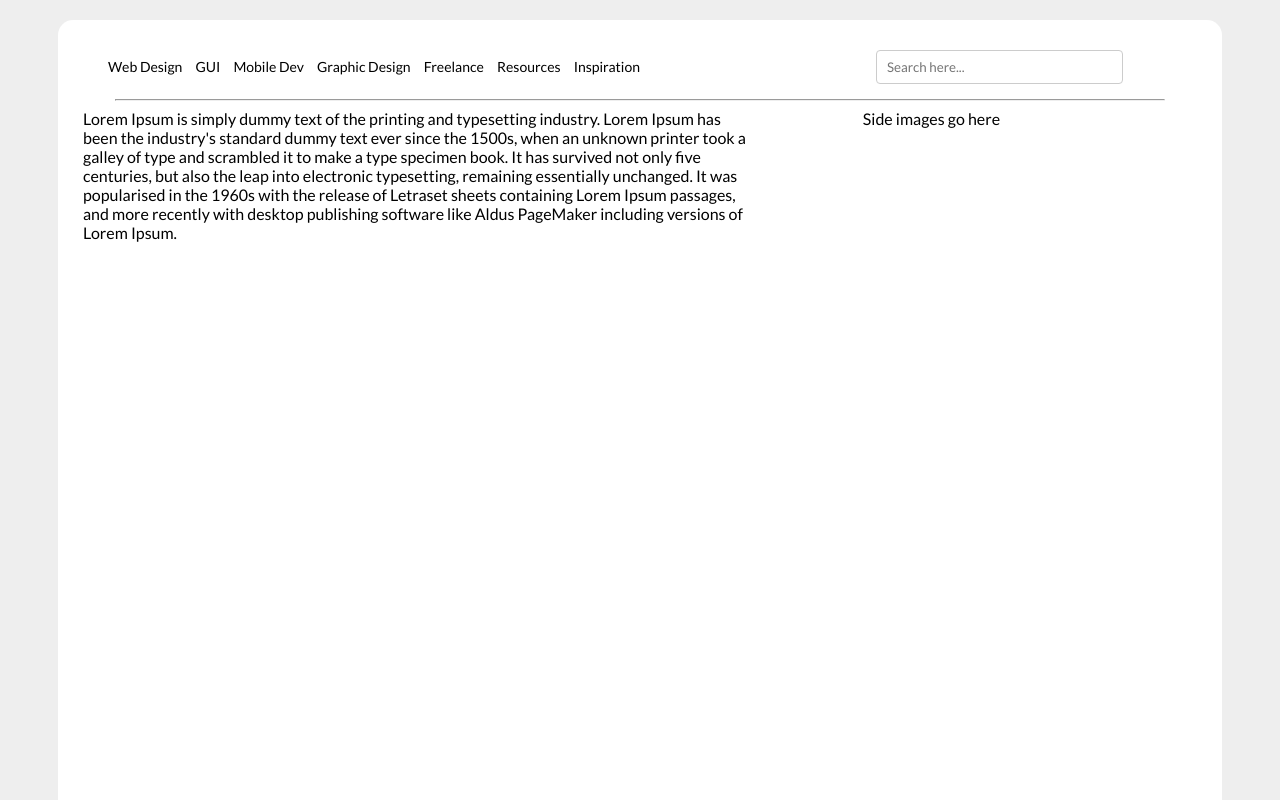
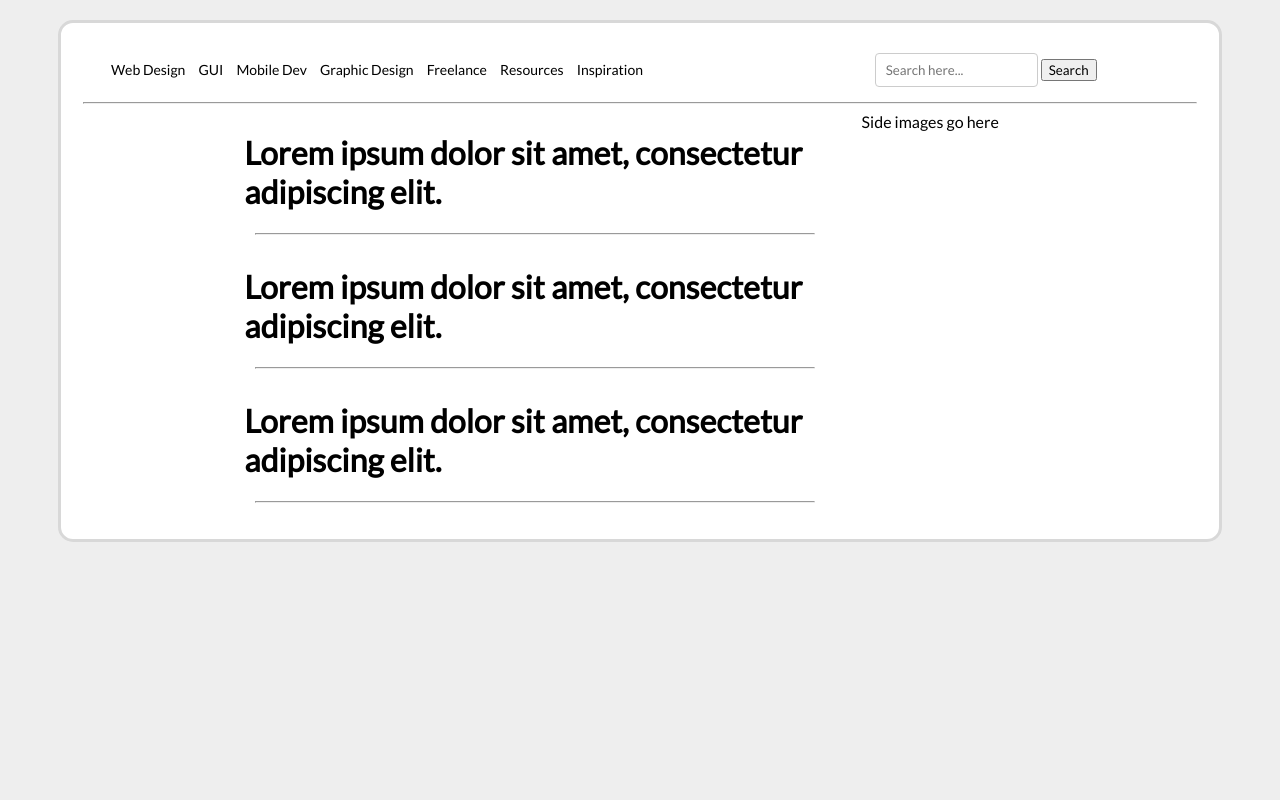
Before and after one commit to gerardramosm89/pure_html_css, a plain HTML site: page index.html in a window 1280 px wide. Shown: the top 800 px of the page. Drawn offline with Linux system fonts and the light colour scheme.

Commit message:
body pages progress

```diff
--- a/index.html
+++ b/index.html
@@ -18,12 +18,50 @@
           <li><a href="#">Inspiration</a></li>
         </ul>
       </div>
+      <div id="searchbar">
       <input class="searchinput" type="text" placeholder="Search here..."></input>
+      <button class="searchbtn">Search</button>
+      </div><!-- end searchbar -->
     </navbar>
     <hr>
     <div class="pagebody">
       <div class="posts">
-        Lorem Ipsum is simply dummy text of the printing and typesetting industry. Lorem Ipsum has been the industry's standard dummy text ever since the 1500s, when an unknown printer took a galley of type and scrambled it to make a type specimen book. It has survived not only five centuries, but also the leap into electronic typesetting, remaining essentially unchanged. It was popularised in the 1960s with the release of Letraset sheets containing Lorem Ipsum passages, and more recently with desktop publishing software like Aldus PageMaker including versions of Lorem Ipsum.
+          <div class="postimg">
+          </div>
+          <div class="postcontent">
+            <h1>Lorem ipsum dolor sit amet, consectetur adipiscing elit.</h1>
+            <hr>
+            <div class="dateandcomments">
+              <div class="date">
+              </div>
+              <div class="comments">
+              </div>
+            </div>
+          </div><!-- end postscontent -->
+          <div class="postimg">
+          </div>
+          <div class="postcontent">
+            <h1>Lorem ipsum dolor sit amet, consectetur adipiscing elit.</h1>
+            <hr>
+            <div class="dateandcomments">
+              <div class="date">
+              </div>
+              <div class="comments">
+              </div>
+            </div>
+          </div><!-- end postscontent -->
+          <div class="postimg">
+          </div>
+          <div class="postcontent">
+            <h1>Lorem ipsum dolor sit amet, consectetur adipiscing elit.</h1>
+            <hr>
+            <div class="dateandcomments">
+              <div class="date">
+              </div>
+              <div class="comments">
+              </div>
+            </div>
+          </div><!-- end postscontent -->
       </div>
       <div class="sideimages">
         Side images go here
--- a/style.css
+++ b/style.css
@@ -1,20 +1,35 @@
 * {
   font-family: 'Lato', 'sans-serif';
 }
-input{
-  display: inline-block;;
-  width: 20%;
+
+.postimg{
+  width:20%;
+  display:inline-block;
+}
+.postcontent{
+  width:75%;
+  display:inline-block;
+}
+#searchbar {
+  width:25%;
+  display:inline-block;
+}
+.searchinput {
+  display: inline-block;
   height:30px;
   border: 1px solid #ccc;
   border-radius: 4px;
   padding-left:10px;
+}
+.searchbtn{
+  display:inline-block;
 }
 li {
   display:inline;
   font-size:14px;
 }
 .posts{
-  width:60%;
+  width:70%;
   display:inline-block;
 }
 .sideimages {
@@ -34,13 +49,12 @@ li a {
   text-decoration:none;
 }
 hr {
-  width:90%;
+  width:96%;
 }
 .zapnav {
   padding-top:20px;
   width:70%;
   display:inline-block;
-
 }
 
 .wholepagecontainer {
@@ -52,5 +66,7 @@ hr {
   margin:20px 50px;
   background-color:white;
   border-radius:15px;
-  height:1000px;
+
+  border-color: #d8d8d8;
+  border-style: solid;
 }
```
